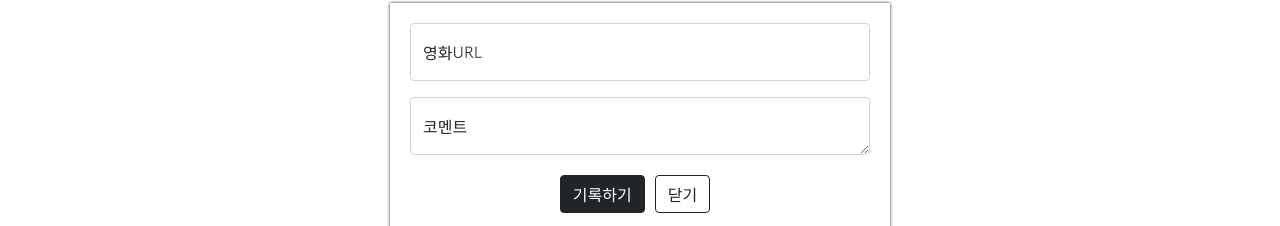
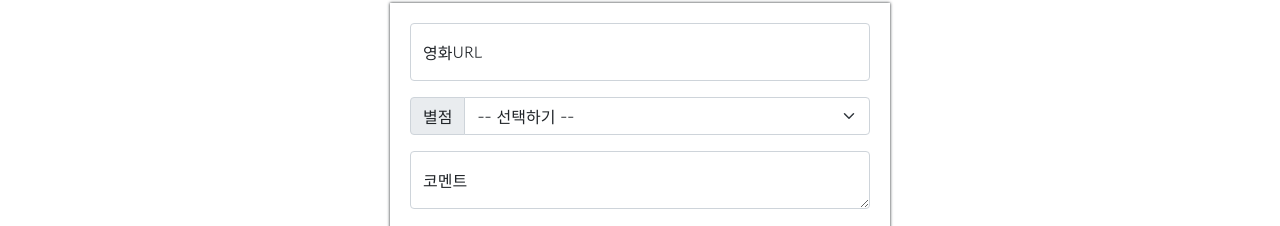
Before and after one commit to Kang177/Mypage, a plain HTML site: page index.html in a window 1280 px wide. Shown: the part 267-493 px from the top of the page. Drawn offline with nearby package versions, Linux system fonts and the light colour scheme.

Commit message:
Update index.html

```diff
--- a/index.html
+++ b/index.html
@@ -21,7 +21,6 @@
         }
 
         .mytitle {
-            background-color: aqua;
             color: white;
 
             height: 250px;
@@ -61,6 +60,7 @@
             width: 1200px;
             margin: 20px auto 20px auto;
         }
+
         .mypost {
             width: 500px;
             margin: 20px auto 20px auto;
@@ -68,6 +68,7 @@
 
             box-shadow: 0px 0px 3px 0px;
         }
+
         .mybtn {
             display: flex;
             flex-direction: row;
@@ -76,7 +77,8 @@
 
             margin-top: 20px;
         }
-        .mybtn > button {
+
+        .mybtn>button {
             margin-right: 10px;
         }
     </style>
@@ -92,11 +94,22 @@
             <input type="email" class="form-control" id="floatingInput" placeholder="name@example.com">
             <label for="floatingInput">영화URL</label>
         </div>
+        <div class="input-group mb-3">
+            <label class="input-group-text" for="inputGroupSelect01">별점</label>
+            <select class="form-select" id="inputGroupSelect01">
+                <option selected>-- 선택하기 --</option>
+                <option value="1">⭐</option>
+                <option value="2">⭐⭐</option>
+                <option value="3">⭐⭐⭐</option>
+                <option value="4">⭐⭐⭐⭐</option>
+                <option value="5">⭐⭐⭐⭐⭐</option>
+            </select>
+        </div>
         <div class="form-floating">
             <textarea class="form-control" placeholder="Leave a comment here" id="floatingTextarea"></textarea>
             <label for="floatingTextarea">코멘트</label>
         </div>
-        <div class = 'mybtn'>
+        <div class='mybtn'>
             <button type="button" class="btn btn-dark">기록하기</button>
             <button type="button" class="btn btn-outline-dark">닫기</button>
         </div>
```
